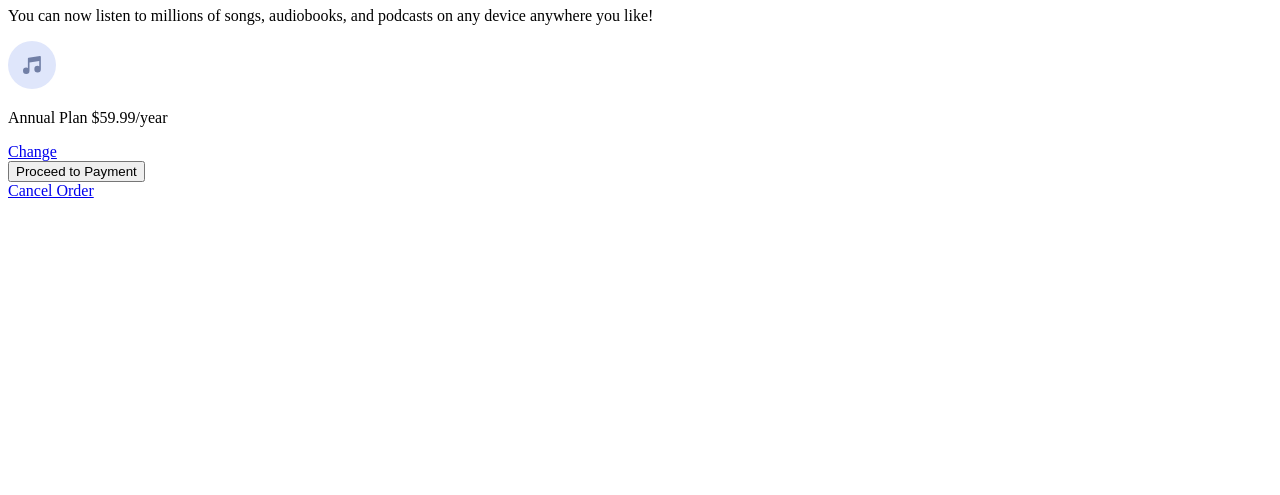
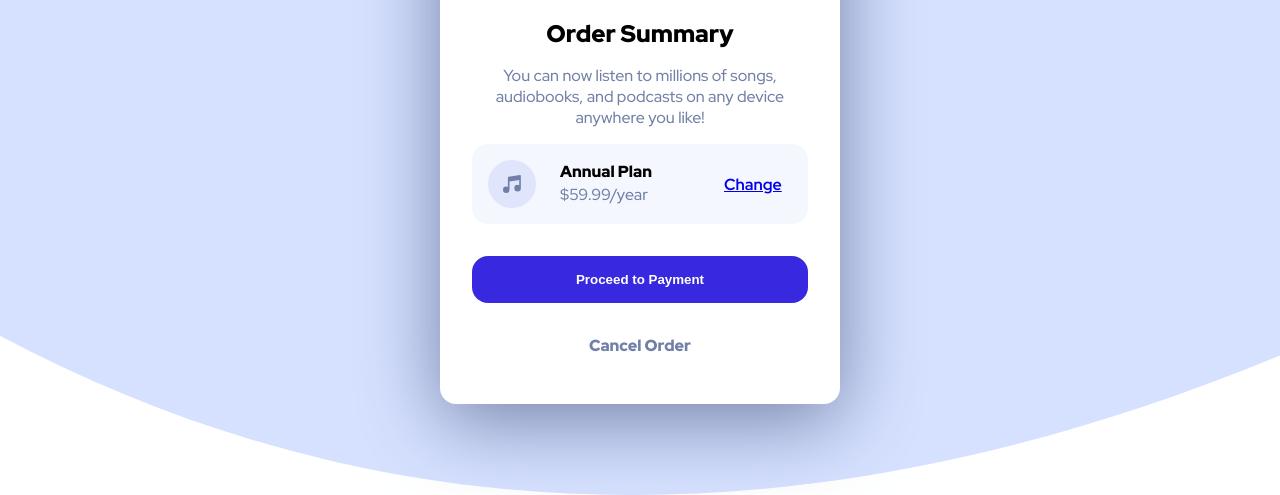
Before and after one commit to SAITEJA0826/Order-Summary-Component, a plain HTML site: page index.html in a window 1280 px wide. Shown: the part 305-800 px from the top of the page. Drawn offline with Linux system fonts and the light colour scheme.

Commit message:
Update index.html

```diff
--- a/index.html
+++ b/index.html
@@ -4,7 +4,7 @@
     <meta charset="UTF-8" />
     <meta http-equiv="X-UA-Compatible" content="IE=edge" />
     <meta name="viewport" content="width=device-width, initial-scale=1.0" />
-    <link rel="stylesheet" href="/style.css" />
+    <link rel="stylesheet" href="index.css" />
     <link rel="preconnect" href="https://fonts.googleapis.com" />
     <link rel="preconnect" href="https://fonts.gstatic.com" crossorigin />
     <link
```
